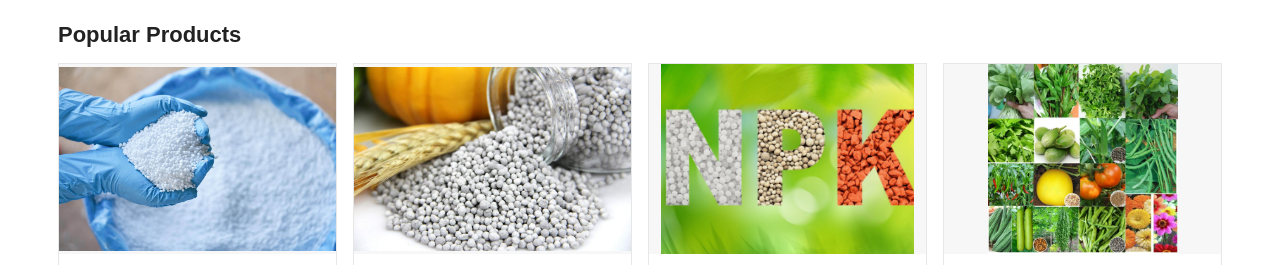
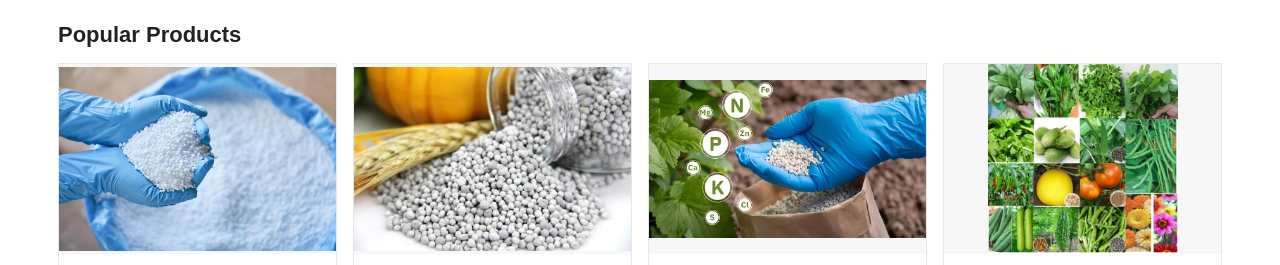
Before and after one commit to nirmal70866-alt/Sharma-Seeds-center-, a plain HTML site: page index.html in a window 1280 px wide. Shown: the part 534-799 px from the top of the page. Drawn offline with Linux system fonts and the light colour scheme.

Commit message:
Update index.html

```diff
--- a/index.html
+++ b/index.html
@@ -122,7 +122,7 @@ footer{background:#111;color:#fff;padding:30px 18px}
 </div>
 
 <div class="product">
-<div class="product-img"><img src="UJzZotYcUwzjDvkYh8bgea%20(1).jpg" alt="NPK"></div>
+<div class="product-img"><img src="How-to-choose-the-right-fertilizer.jpg%20(1).webp" alt="NPK"></div>
 <div class="info"><div class="name">NPK</div><div class="rating">★ 4.7</div><div class="price">₹250</div><button class="add" onclick="addCart()">Add to Cart</button></div>
 </div>
 
@@ -194,4 +194,4 @@ document.getElementById("cart").innerText=cart;
 </script>
 
 </body>
-</html>
+  </html>
```
